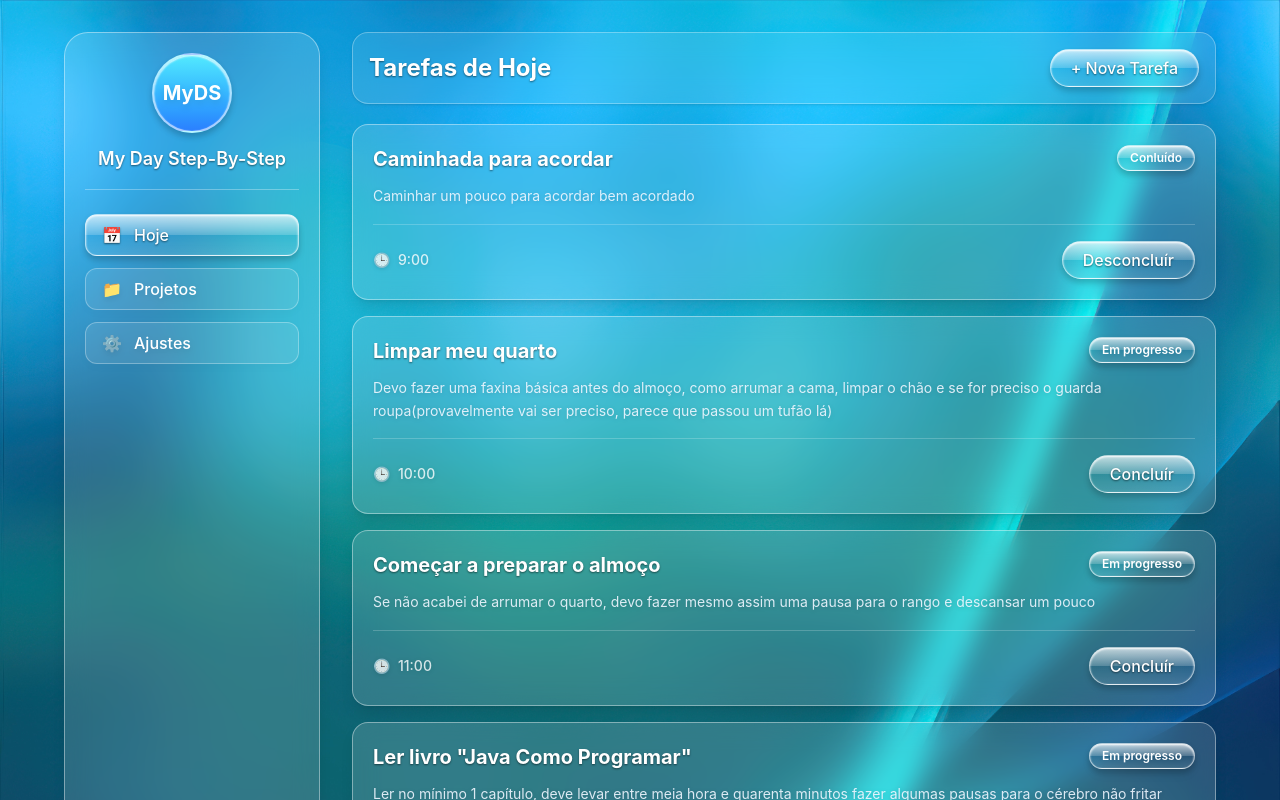
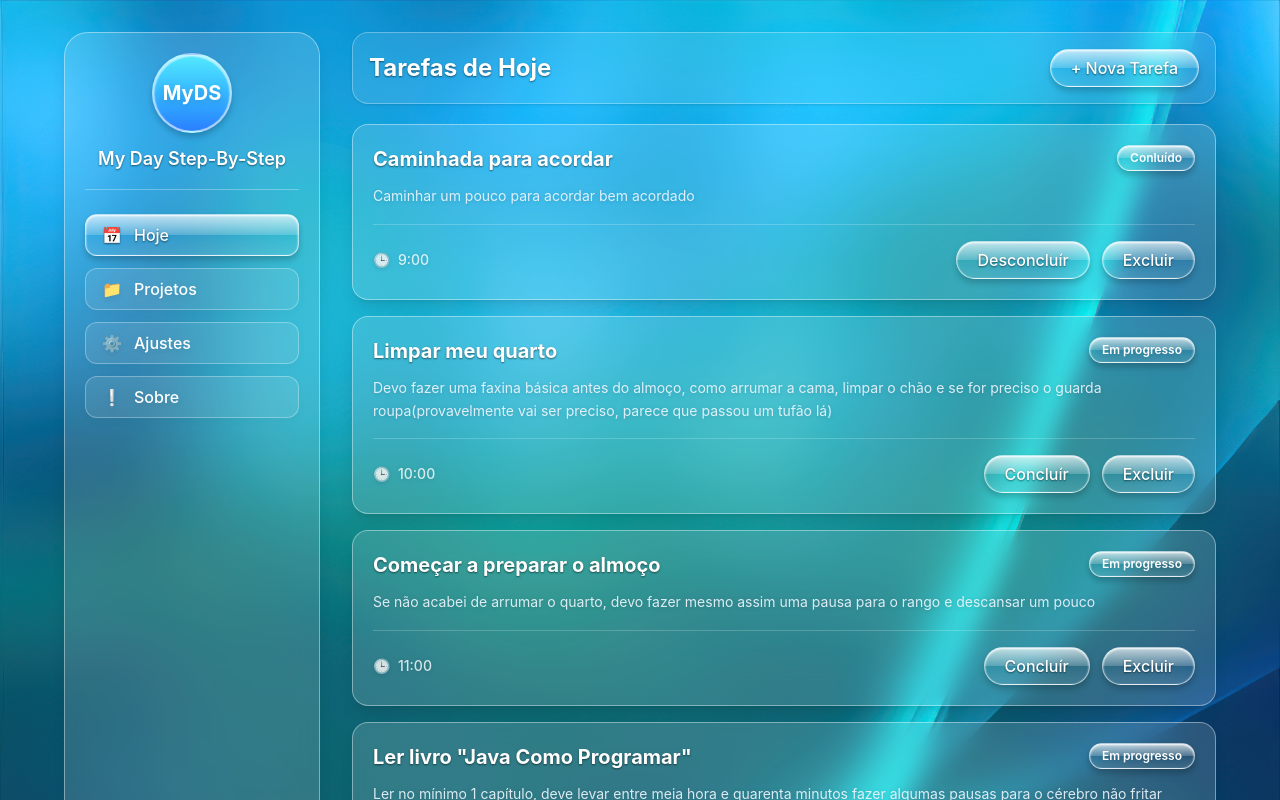
Before and after one commit to petodair/myds-react, a React (Vite) app: page / in a window 1280 px wide. Shown: the top 800 px of the page. Built offline with nearby package versions, Linux system fonts and the light colour scheme.

Commit message:
feat: formulario de task criado

```diff
--- a/src/App.tsx
+++ b/src/App.tsx
@@ -1,70 +1,11 @@
-import { useState } from "react";
-import { Sidebar } from "./my/components/Sidebar";
-import { TaskCard } from "./my/components/TaskCard";
-import Button from "./my/components/Button";
-import { mockTasks } from "./service/TaskService";
-import type Task from "./types/Task";
+import Layout from "./my/Layout";
+import Home from "./pages/Home";
 
 function App() {
-  const [isSidebarOpen, setIsSidebarOpen] = useState(false);
-  const tasks: Task[] = mockTasks();
-
   return (
-    <div
-      className="min-h-screen flex justify-center items-start p-4 md:p-8 bg-cover bg-center bg-fixed bg-no-repeat"
-      style={{ backgroundImage: "url('/bg-2.jpg')" }}
-    >
-      <div className="w-full max-w-6xl flex flex-col md:flex-row gap-4 md:gap-8">
-        {/* Header */}
-        <header className="md:hidden flex justify-between items-center p-3 bg-white/15 backdrop-blur-md border border-white/40 rounded-2xl shadow-lg">
-          <div className="flex items-center gap-2">
-            <div className="w-8 h-8 rounded-full bg-linear-to-b from-cyan-300 to-blue-500 border border-white/60 shadow-glossy flex items-center justify-center">
-              <span className="text-white font-bold text-xs">M</span>
-            </div>
-            <span className="text-white font-bold text-lg text-shadow-glossy">
-              MyDS
-            </span>
-          </div>
-
-          {/* Buttom Glossy Hamburguer */}
-          <button
-            onClick={() => setIsSidebarOpen(true)}
-            className="w-10 h-10 flex items-center justify-center rounded-xl border border-white/60 bg-glossy shadow-glossy text-white text-xl active:scale-95 transition-transform"
-          >
-            ☰
-          </button>
-        </header>
-
-        {/* Sidebar */}
-        <Sidebar
-          isOpen={isSidebarOpen}
-          onClose={() => setIsSidebarOpen(false)}
-        />
-
-        <main className="flex-1 flex flex-col gap-5">
-          {/* Header do Feed */}
-          <header className="flex justify-between items-center bg-white/10 backdrop-blur-md border border-white/30 rounded-2xl p-4 shadow-sm">
-            <h1 className="text-white text-2xl font-bold text-shadow-glossy">
-              Tarefas de Hoje
-            </h1>
-            <Button>+ Nova Tarefa</Button>
-          </header>
-
-          {/* Lista de Tarefas */}
-          <div className="flex flex-col gap-4">
-            {tasks.map((task) => (
-              <TaskCard
-                key={task.id}
-                description={task.description}
-                hour={task.hour}
-                checked={task.checked}
-                title={task.title}
-              />
-            ))}
-          </div>
-        </main>
-      </div>
-    </div>
+    <Layout>
+      <Home />
+    </Layout>
   );
 }
 
--- /dev/null
+++ b/src/my/Layout.tsx
@@ -0,0 +1,35 @@
+import { useState } from "react";
+import { Sidebar } from "./components/Sidebar";
+import Header from "./components/Header";
+
+function Layout({children}:{children:React.ReactNode}) {
+  const [isSidebarOpen, setIsSidebarOpen] = useState(false);
+
+
+   const handleMenuClick = () => {
+    setIsSidebarOpen(true)
+   }
+
+  return (
+    <div
+      className="min-h-screen flex justify-center items-start p-4 md:p-8 bg-cover bg-center bg-fixed bg-no-repeat"
+      style={{ backgroundImage: "url('/bg-2.jpg')" }}
+    >
+      <div className="w-full max-w-6xl flex flex-col md:flex-row gap-4 md:gap-8">
+
+        <Header setIsSidebarOpen={handleMenuClick}/>
+
+        <Sidebar
+          isOpen={isSidebarOpen}
+          onClose={() => setIsSidebarOpen(false)}
+        />
+
+        <main className="flex-1 flex flex-col gap-5">
+            {children}
+        </main>
+      </div>
+    </div>
+  );
+}
+
+export default Layout;
--- /dev/null
+++ b/src/my/components/Header.tsx
@@ -0,0 +1,24 @@
+function Header({setIsSidebarOpen}:{setIsSidebarOpen:()=>void}) {
+  return (
+    <header className="md:hidden flex justify-between items-center p-3 bg-white/15 backdrop-blur-md border border-white/40 rounded-2xl shadow-lg">
+      <div className="flex items-center gap-2">
+        <div className="w-8 h-8 rounded-full bg-linear-to-b from-cyan-300 to-blue-500 border border-white/60 shadow-glossy flex items-center justify-center">
+          <span className="text-white font-bold text-xs">M</span>
+        </div>
+        <span className="text-white font-bold text-lg text-shadow-glossy">
+          MyDS
+        </span>
+      </div>
+
+      {/* Buttom Glossy Hamburguer */}
+      <button
+        onClick={setIsSidebarOpen}
+        className="w-10 h-10 flex items-center justify-center rounded-xl border border-white/60 bg-glossy shadow-glossy text-white text-xl active:scale-95 transition-transform"
+      >
+        ☰
+      </button>
+    </header>
+  );
+}
+
+export default Header;
--- /dev/null
+++ b/src/my/components/Input.tsx
@@ -0,0 +1,22 @@
+type InputProps = {
+    label:string,
+    id:string,
+    type: React.HTMLInputTypeAttribute | undefined
+}
+
+function Input({label,id,type}:InputProps) {
+  return (
+    <div className="flex flex-col space-y-1">
+      <label htmlFor={id} className="text-white font-semibold">
+        {label}:
+      </label>
+      <input
+        id={id}
+        type={type}
+        className="border border-white/30 rounded-2xl"
+      />
+    </div>
+  );
+}
+
+export default Input;
--- a/src/my/components/Sidebar.tsx
+++ b/src/my/components/Sidebar.tsx
@@ -1,7 +1,7 @@
 type SidebarProps = {
-    isOpen: boolean,
-    onClose: () => void
-}
+  isOpen: boolean;
+  onClose: () => void;
+};
 
 export function Sidebar({ isOpen, onClose }: SidebarProps) {
   return (
@@ -27,7 +27,7 @@ export function Sidebar({ isOpen, onClose }: SidebarProps) {
           md:bg-white/15 md:backdrop-blur-md md:border md:border-white/40 md:rounded-3xl md:shadow-lg
 
           /* Lógica de abrir/fechar no mobile */
-          ${isOpen ? 'translate-x-0' : '-translate-x-full'}
+          ${isOpen ? "translate-x-0" : "-translate-x-full"}
         `}
       >
         {/* Botão de Fechar apenas no Mobile */}
@@ -60,6 +60,9 @@ export function Sidebar({ isOpen, onClose }: SidebarProps) {
           <button className="w-full flex items-center gap-3 px-4 py-2 rounded-xl border border-white/30 bg-white/10 hover:bg-white/20 transition-all text-white font-medium drop-shadow-md">
             <span>⚙️</span> Ajustes
           </button>
+          <button className="w-full flex items-center gap-3 px-4 py-2 rounded-xl border border-white/30 bg-white/10 hover:bg-white/20 transition-all text-white font-medium drop-shadow-md">
+            <span>❕</span> Sobre
+          </button>
         </nav>
       </aside>
     </>
--- a/src/my/components/TaskCard.tsx
+++ b/src/my/components/TaskCard.tsx
@@ -9,7 +9,10 @@ type TaskCardProps = {
 
 export function TaskCard({ title, checked, description, hour }: TaskCardProps) {
   return (
-    <article className="w-full p-5 bg-white/15 backdrop-blur-md border border-white/40 rounded-2xl shadow-lg flex flex-col gap-3 hover:bg-white/20 transition-colors cursor-pointer">
+    <article
+      className="w-full p-5 bg-white/15 backdrop-blur-md border border-white/40 rounded-2xl shadow-lg flex
+    flex-col gap-3 hover:bg-white/20 transition-colors cursor-pointer"
+    >
       {/* Cabeçalho do Card */}
       <div className="flex justify-between items-start">
         <h3 className="text-white font-bold text-xl text-shadow-glossy">
@@ -35,7 +38,10 @@ export function TaskCard({ title, checked, description, hour }: TaskCardProps) {
           <span>🕒</span> {hour}
         </span>
 
-        <Button>{checked ? "Desconcluír" : "Concluír"}</Button>
+        <div className="space-x-3">
+          <Button>{checked ? "Desconcluír" : "Concluír"}</Button>
+          <Button>Excluir</Button>
+        </div>
       </div>
     </article>
   );
--- /dev/null
+++ b/src/pages/Home.tsx
@@ -0,0 +1,33 @@
+import Button from "../my/components/Button";
+import { TaskCard } from "../my/components/TaskCard";
+import { mockTasks } from "../service/TaskService";
+import type Task from "../types/Task";
+
+function Home() {
+  const tasks: Task[] = mockTasks();
+  return (
+    <>
+      <header className="flex justify-between items-center bg-white/10 backdrop-blur-md border border-white/30 rounded-2xl p-4 shadow-sm">
+        <h1 className="text-white text-2xl font-bold text-shadow-glossy">
+          Tarefas de Hoje
+        </h1>
+        <Button>+ Nova Tarefa</Button>
+      </header>
+
+      {/* Lista de Tarefas */}
+      <div className="flex flex-col gap-4">
+        {tasks.map((task) => (
+          <TaskCard
+            key={task.id}
+            description={task.description}
+            hour={task.hour}
+            checked={task.checked}
+            title={task.title}
+          />
+        ))}
+      </div>
+    </>
+  );
+}
+
+export default Home;
--- /dev/null
+++ b/src/pages/task/TaskForm.tsx
@@ -0,0 +1,30 @@
+import Button from "../../my/components/Button";
+import Input from "../../my/components/Input";
+
+function TaskForm() {
+
+    function handleSubmitForm(event:React.SubmitEvent){
+        event.preventDefault();
+    }
+
+  return (
+    <div
+      className="w-full bg-white/10 backdrop-blur-md
+    border border-white/30 rounded-2xl p-6 shadow-sm"
+    >
+      <div className="max-w-xl mx-auto space-y-4 mb-6">
+        <h1 className="text-2xl text-white font-semibold text-center">
+          Adicionar tarefa
+        </h1>
+        <form className="space-y-4" onSubmit={handleSubmitForm}>
+          <Input label="Título" id="title" type="text" />
+          <Input label="Descrição" id="description" type="text" />
+          <Input label="Horário" id="hour" type="text" />
+          <Button>Adicionar</Button>
+        </form>
+      </div>
+    </div>
+  );
+}
+
+export default TaskForm;
```
